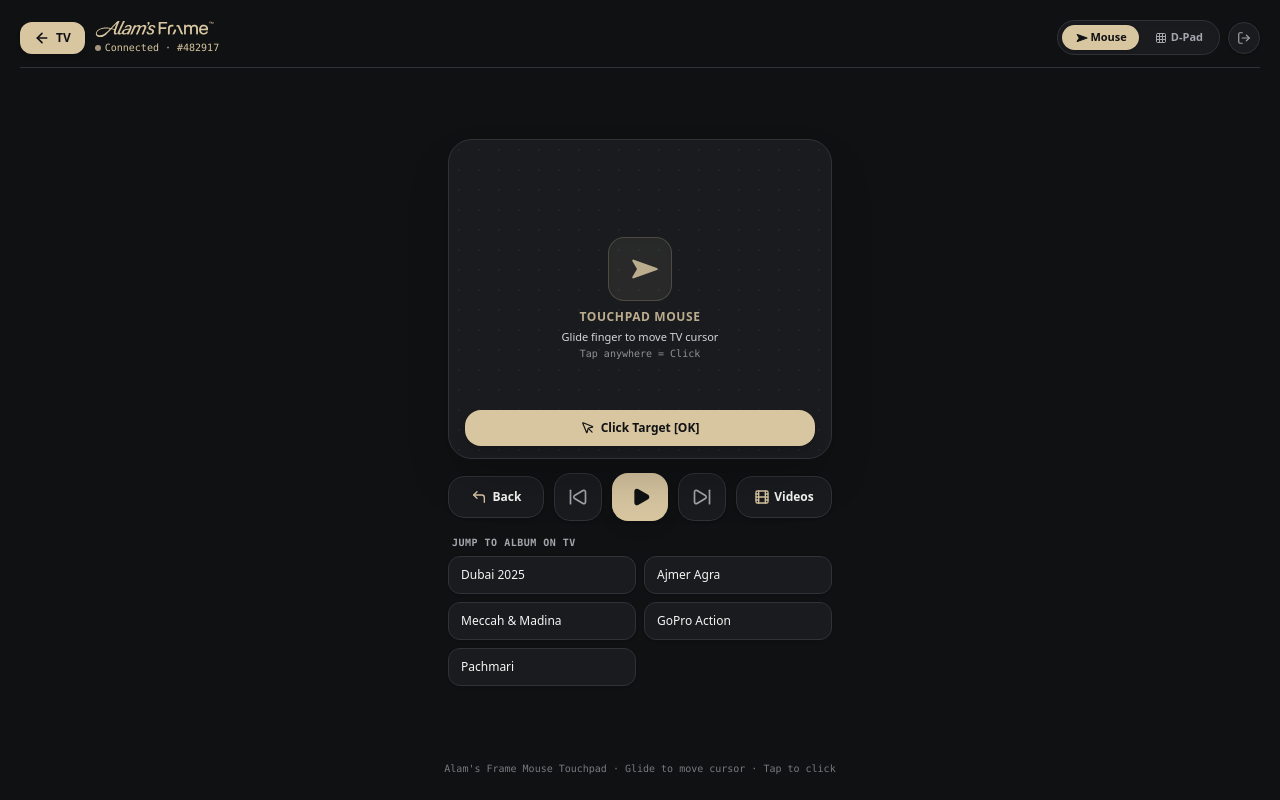
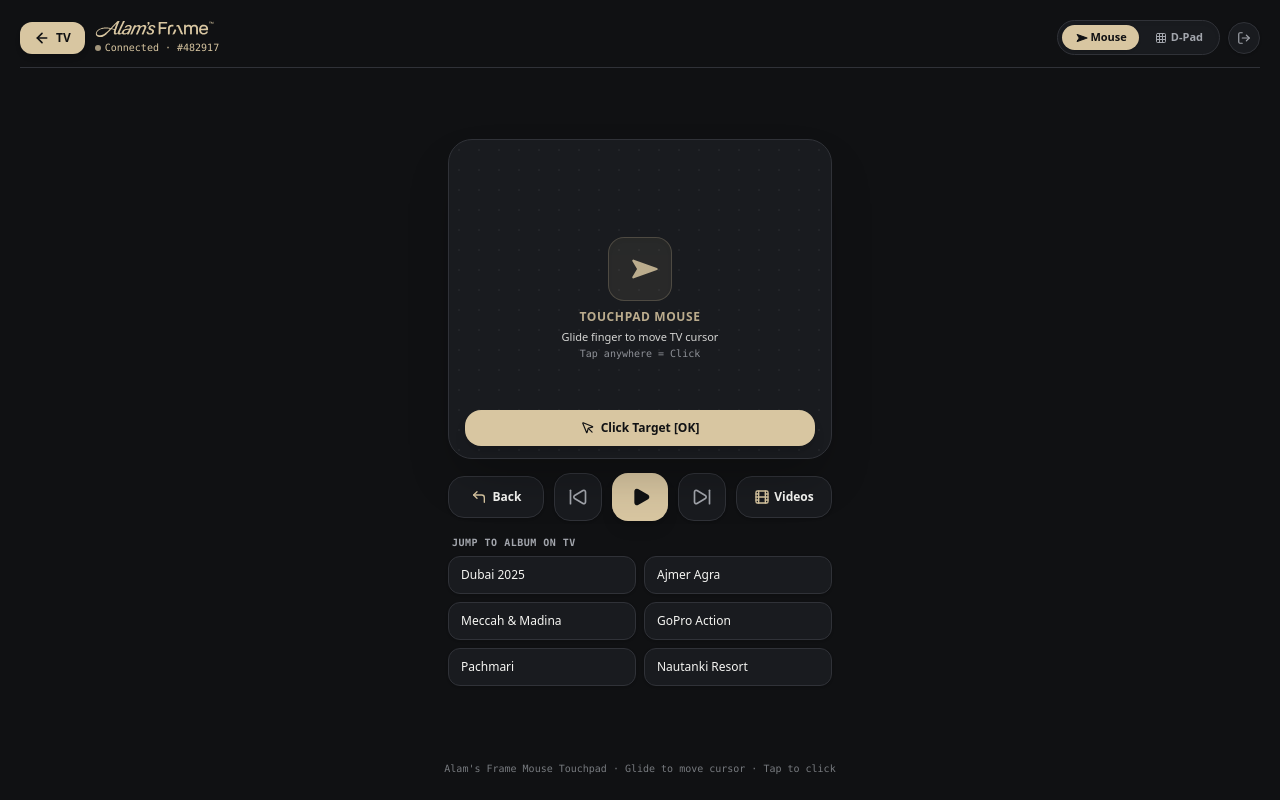
Before and after one commit to shaizanalam/tv, a Next.js app in the folder apps/web/: page /remote in a window 1280 px wide. Built offline with nearby package versions, Linux system fonts and the light colour scheme.

Commit message:
feat(albums): integrate Nautanki Resort album with 82 memories (70 photos, 12 videos), high-res covers, and spotlight highlights

```diff
--- a/apps/web/app/api/drive/folder/route.ts
+++ b/apps/web/app/api/drive/folder/route.ts
@@ -24,13 +24,14 @@ export interface DriveSubfolder {
   totalCount?: number;
 }
 
-// Verified high-res trip covers for all 5 trip folders via same-origin image proxy (zero CORS / zero hotlink issues)
+// Verified high-res trip covers for all trip folders via same-origin image proxy (zero CORS / zero hotlink issues)
 const KNOWN_COVERS: Record<string, string> = {
   '17rjsvO8qP2dAime91juLLN1q68ADloZS': '/api/drive/image?id=1GDyj4qioexLHWgWOow3johLzVJrt7DBi', // Ajmer Agra 25 (Couple in car)
   '1uIU9-3QEzlUIZPwYGTvWXrf0133WH2za': '/api/drive/image?id=1f0R4cGah8w1taWaCLgCXwVvC4Qo-4uPv', // Dubai 2025 (Dubai Mall Emaar Landmark)
   '1IBD6D1qvMTG90WueDHNhiJc6K63hRdDp': '/api/drive/image?id=1IYhsZ6Y1jbaBolp4_U38QfDzaRUnwz6Z', // GoPro-Exports (Airport Runway Lounge)
   '15lQOoy7sjDZvTGB1MP9SI1v-2hMLo-Gs': '/api/drive/image?id=1GXYdHksps-F99oQpQHIwPUiEb8eg2XO0', // Meccah & Madina (Family in White Ihram)
   '1OcPf822VdQ2VqqdfPuIap_2V_jJnByzC': '/api/drive/image?id=17Z3gnh-D9jrhm94oLyJySnX4k0bA-t91', // Pachmari (Hill Bungalow)
+  '1OB1CtcFyMd0rukDKwspP5VUpWywWswHW': '/api/drive/image?id=1oTFr73Wq7gl5sUQDWs4tq8cISEdisX_X', // Nautanki Resort (Poolside)
 };
 
 // Fallback high-res aesthetic covers (Never use a folder ID which causes 404 broken images)
@@ -40,6 +41,7 @@ const FALLBACK_COVER_URLS = [
   '/api/drive/image?id=1GXYdHksps-F99oQpQHIwPUiEb8eg2XO0', // Meccah & Madina
   '/api/drive/image?id=1IYhsZ6Y1jbaBolp4_U38QfDzaRUnwz6Z', // GoPro-Exports
   '/api/drive/image?id=17Z3gnh-D9jrhm94oLyJySnX4k0bA-t91', // Pachmari
+  '/api/drive/image?id=1oTFr73Wq7gl5sUQDWs4tq8cISEdisX_X', // Nautanki Resort
 ];
 
 // Known item counts to display immediately before deep scanning
@@ -49,6 +51,7 @@ const KNOWN_COUNTS: Record<string, number> = {
   '15lQOoy7sjDZvTGB1MP9SI1v-2hMLo-Gs': 593, // Meccah & Madina
   '1IBD6D1qvMTG90WueDHNhiJc6K63hRdDp': 259, // GoPro-Exports
   '1OcPf822VdQ2VqqdfPuIap_2V_jJnByzC': 292, // Pachmari
+  '1OB1CtcFyMd0rukDKwspP5VUpWywWswHW': 82,  // Nautanki Resort
 };
 
 // Default Google public web client key (verified to work on public shared folders without auth)
--- a/apps/web/app/remote/page.tsx
+++ b/apps/web/app/remote/page.tsx
@@ -34,6 +34,7 @@ const TRIP_COLLECTIONS = [
   { id: '15lQOoy7sjDZvTGB1MP9SI1v-2hMLo-Gs', name: 'Meccah & Madina' },
   { id: '1IBD6D1qvMTG90WueDHNhiJc6K63hRdDp', name: 'GoPro Action' },
   { id: '1OcPf822VdQ2VqqdfPuIap_2V_jJnByzC', name: 'Pachmari' },
+  { id: '1OB1CtcFyMd0rukDKwspP5VUpWywWswHW', name: 'Nautanki Resort' },
 ];
 
 function RemoteControllerContent() {
--- a/apps/web/app/tv/page.tsx
+++ b/apps/web/app/tv/page.tsx
@@ -218,6 +218,38 @@ const VERIFIED_TRIPS: AlbumFolder[] = [
         tag: 'PINE TRAILS',
         title: 'Forest Footpaths',
         subtitle: 'Nature Walks & Waterfalls',
+      },
+    ],
+  },
+  {
+    id: '1OB1CtcFyMd0rukDKwspP5VUpWywWswHW',
+    folderId: '1OB1CtcFyMd0rukDKwspP5VUpWywWswHW',
+    title: 'Nautanki Resort',
+    year: '2026',
+    location: 'Resort Getaway',
+    subtitle: 'Poolside Weekend, Family Celebrations & Scenic Stays',
+    coverFileId: '1oTFr73Wq7gl5sUQDWs4tq8cISEdisX_X',
+    totalCount: 82,
+    photoCount: 70,
+    videoCount: 12,
+    highlightShots: [
+      {
+        fileId: '1oTFr73Wq7gl5sUQDWs4tq8cISEdisX_X',
+        tag: 'POOLSIDE',
+        title: 'Sun & Waters',
+        subtitle: 'Resort Pools & Daylight Vistas',
+      },
+      {
+        fileId: '1uXPw_II7O8N1fPBK39DmvwfJuNLA2xao',
+        tag: 'RESORT VIBES',
+        title: 'Evening Retreat',
+        subtitle: 'Family Gathering & Ambient Lights',
+      },
+      {
+        fileId: '1rSUehUjcDcGKNykFh3OEzQpOJgGRseSA',
+        tag: 'MEMORIES',
+        title: 'Weekend Getaway',
+        subtitle: 'Cozy Stays & Celebrations',
       },
     ],
   },
@@ -928,8 +960,8 @@ function CinematicTVPlatform() {
           </div>
         </div>
 
-        {/* 5 Landscape Collection Cards */}
-        <div className="flex overflow-x-auto snap-x snap-mandatory scrollbar-none gap-3 pb-2 -mx-4 px-4 sm:mx-0 sm:px-0 sm:pb-0 sm:grid sm:grid-cols-3 lg:grid-cols-5 sm:gap-3.5 lg:gap-4.5">
+        {/* 6 Landscape Collection Cards */}
+        <div className="flex overflow-x-auto snap-x snap-mandatory scrollbar-none gap-3 pb-2 -mx-4 px-4 sm:mx-0 sm:px-0 sm:pb-0 sm:grid sm:grid-cols-3 lg:grid-cols-6 sm:gap-3.5 lg:gap-4.5">
           {VERIFIED_TRIPS.map((trip, idx) => {
             const isSelected = featuredIndex === idx;
             const isFocused = focusZone === 'cards' && isSelected;
```
